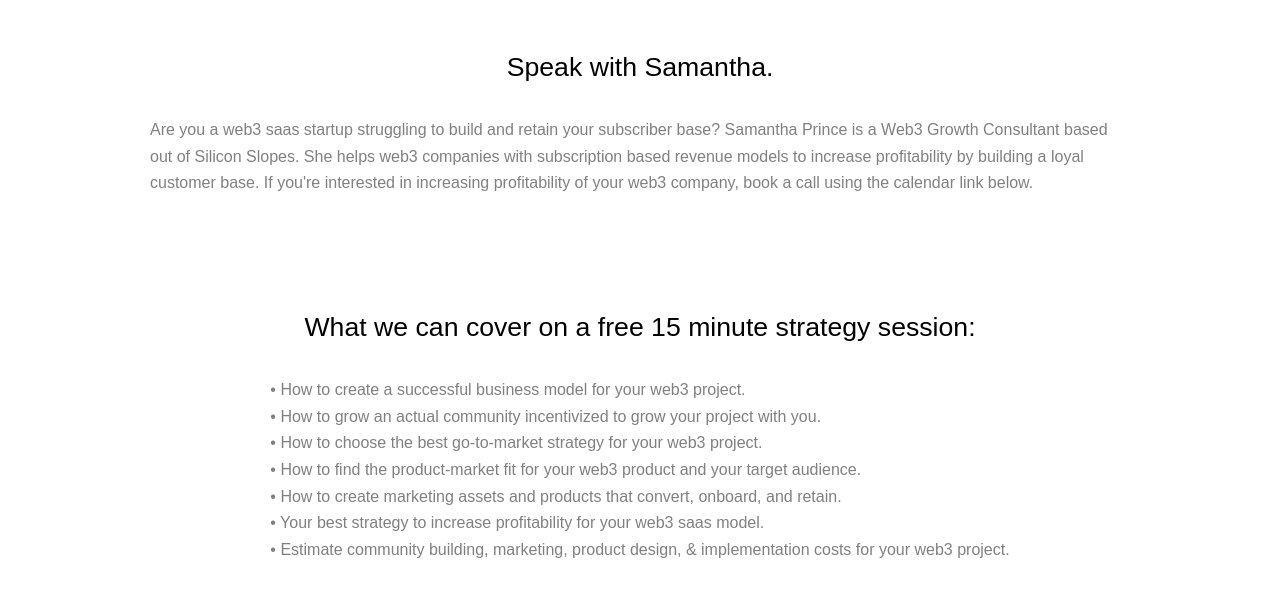
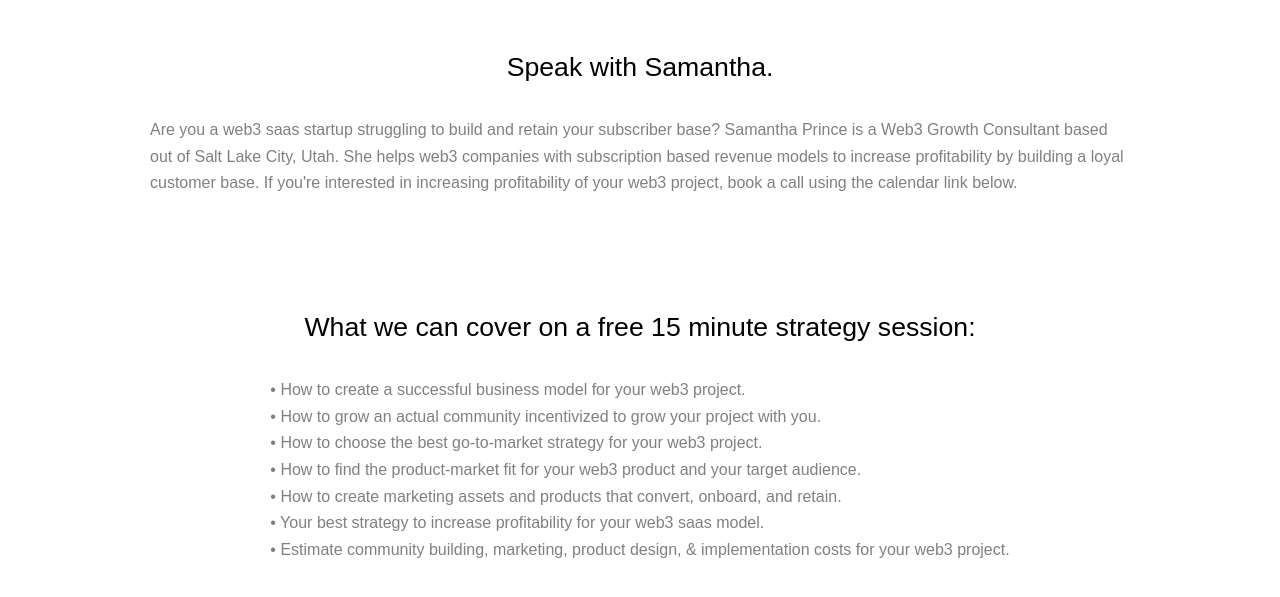
Before and after one commit to lapreal/laprealxyz, a plain HTML site: page call/index.html in a window 1280 px wide. Shown: the part 49-646 px from the top of the page. Drawn offline with Linux system fonts and the light colour scheme; files that its build step writes are made by us from their sources; a script that the page names is missing; files whose address does not match are found by name; a web font is replaced by a local one.

Commit message:
Update index.html

```diff
--- a/call/index.html
+++ b/call/index.html
@@ -58,8 +58,8 @@
 					Speak with Samantha.
 				</h1>
 				<p>Are you a web3 saas startup struggling to build and retain your subscriber base?
-					Samantha Prince is a Web3 Growth Consultant based out of Silicon Slopes. She helps web3 companies with subscription based revenue models to increase profitability by building a loyal customer base.
-					If you're interested in increasing profitability of your web3 company, book a call using the calendar link below.
+					Samantha Prince is a Web3 Growth Consultant based out of Salt Lake City, Utah. She helps web3 companies with subscription based revenue models to increase profitability by building a loyal customer base.
+					If you're interested in increasing profitability of your web3 project, book a call using the calendar link below.
 				</p>
 				<h1>
 					What we can cover on a free 15 minute strategy session:
```
